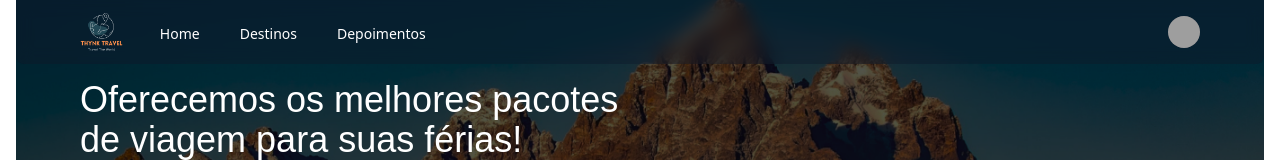
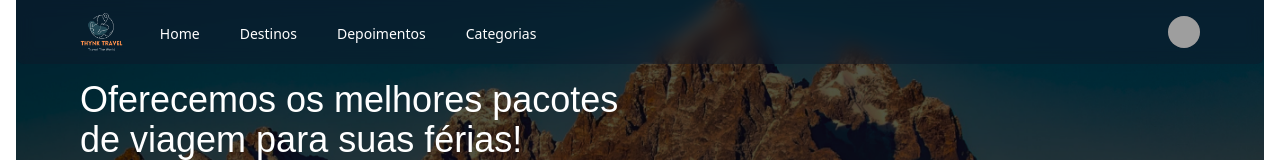
Before and after one commit to RicSilva9/Turismo, a React (Create React App) app in the folder thynk-travel/: page / in a window 1280 px wide. Shown: the top 160 px of the page. Built offline with nearby package versions, Linux system fonts and the light colour scheme; grey boxes are pictures that could not be loaded.

Commit message:
add new component in navigation

```diff
--- a/thynk-travel/src/components/Categorias/index.jsx
+++ b/thynk-travel/src/components/Categorias/index.jsx
@@ -76,7 +76,7 @@ const Categorias = () => {
   ]
 
   return (
-    <div className="mx-0 sm:mx-4 px-8 md:px-16 md:mt-32 mt-24">
+    <div className="mx-0 sm:mx-4 px-8 md:px-16 md:mt-32 mt-24" id='categorias-id-nav'>
       <h2 className="text-center fjalla tracking-normal leading-tight hover:cursor-default text-3xl sm:text-4xl max-w-md m-auto">
         Categorias populares
       </h2>
--- a/thynk-travel/src/components/Nav__Header/index.jsx
+++ b/thynk-travel/src/components/Nav__Header/index.jsx
@@ -16,6 +16,7 @@ const navigation = [
   { name: 'Home', href: '#home-id-nav', current: true },
   { name: 'Destinos', href: '#destinos-id-nav', current: false },
   { name: 'Depoimentos', href: '#depoimentos-id-nav', current: false },
+  { name: 'Categorias', href: '#categorias-id-nav', current: false },
 ]
 
 function classNames(...classes) {
```
